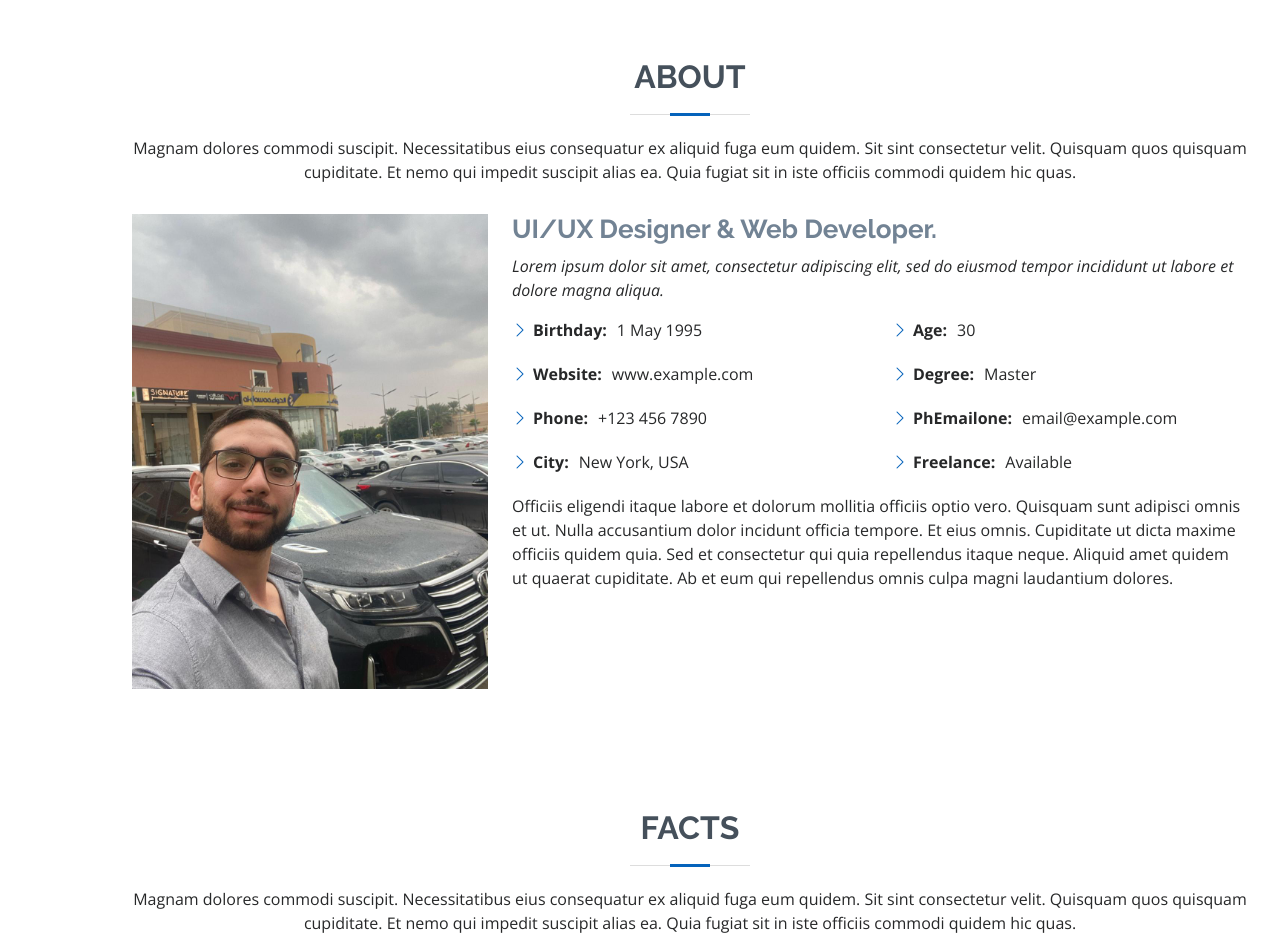
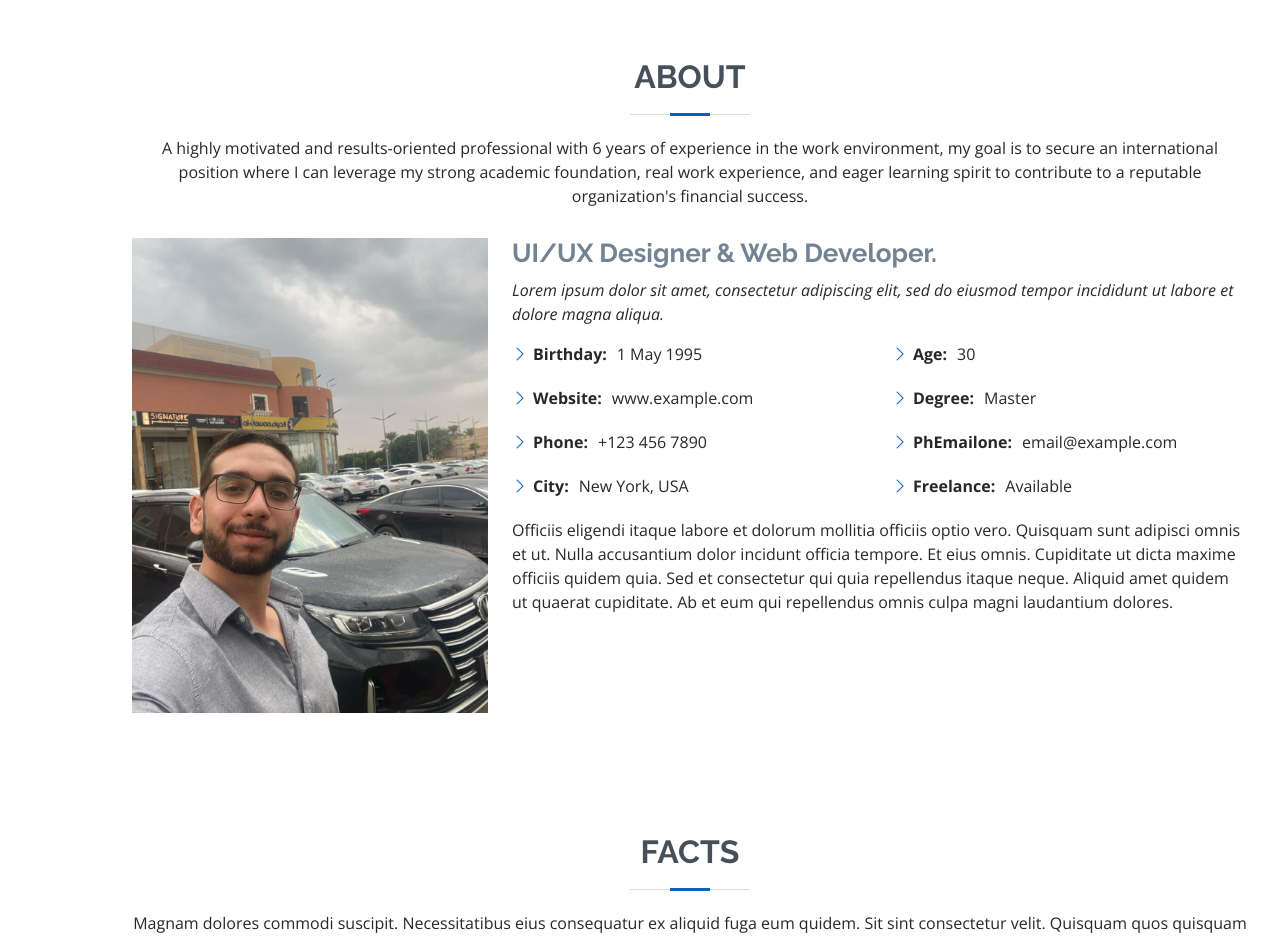
Before and after one commit to M-ALSsayed/portfolio, a plain HTML site: page index.html in a window 1280 px wide. Shown: the part 802-1738 px from the top of the page. Drawn offline with nearby package versions, Linux system fonts and the light colour scheme.

Commit message:
Update index.html

```diff
--- a/index.html
+++ b/index.html
@@ -75,7 +75,11 @@
 
         <div class="section-title">
           <h2>About</h2>
-          <p>Magnam dolores commodi suscipit. Necessitatibus eius consequatur ex aliquid fuga eum quidem. Sit sint consectetur velit. Quisquam quos quisquam cupiditate. Et nemo qui impedit suscipit alias ea. Quia fugiat sit in iste officiis commodi quidem hic quas.</p>
+          <p>A highly motivated and results-oriented professional with 6 years of
+            experience in the work environment, my goal is to secure an international
+            position where I can leverage my strong academic foundation, real work
+            experience, and eager learning spirit to contribute to a reputable
+            organization's financial success.</p>
         </div>
 
         <div class="row">
```
